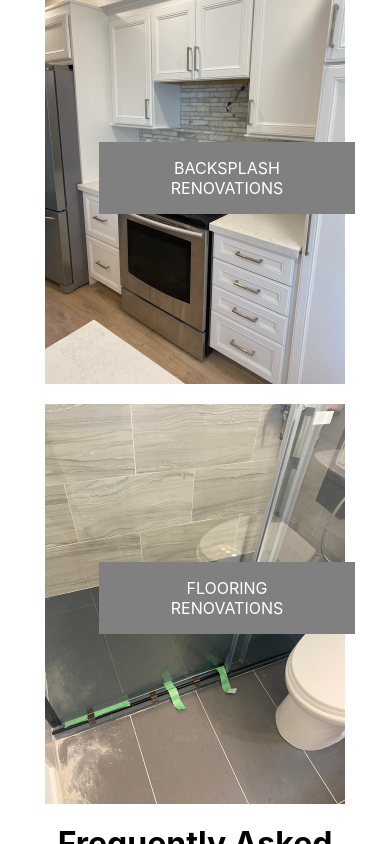
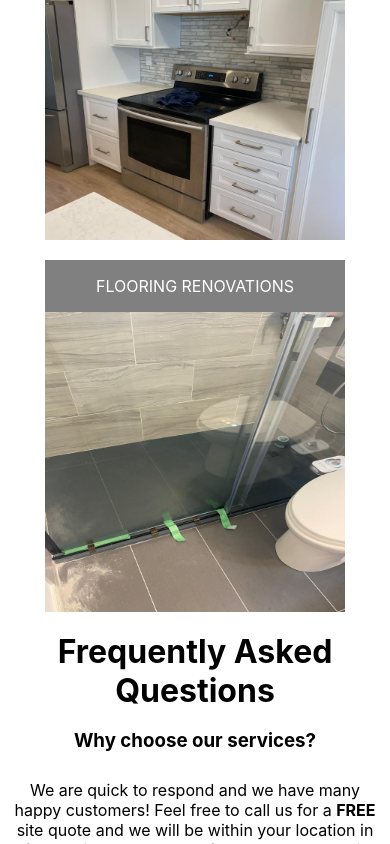
Before and after one commit to leon-chow/jdk-contracting-front-end, a React (Create React App) app: page / in a window 390 px wide. Shown: the part 2481-3325 px from the top of the page. Built offline with nearby package versions, Linux system fonts and the light colour scheme.

Commit message:
Rename form component directory, remove side nav placeholder text, fix gallery text on mobile

```diff
--- a/package.json
+++ b/package.json
@@ -10,6 +10,7 @@
     "@testing-library/jest-dom": "^5.16.5",
     "@testing-library/react": "^13.4.0",
     "@testing-library/user-event": "^13.5.0",
+    "aws-cli": "0.0.2",
     "react": "^18.2.0",
     "react-dom": "^18.2.0",
     "react-scripts": "5.0.1",
@@ -19,7 +20,8 @@
     "start": "react-scripts start",
     "build": "react-scripts build",
     "test": "react-scripts test",
-    "eject": "react-scripts eject"
+    "eject": "react-scripts eject",
+    "deploy": "aws s3 sync build/ s3://jdk-contracting"
   },
   "eslintConfig": {
     "extends": [
--- a/public/index.html
+++ b/public/index.html
@@ -7,7 +7,7 @@
     <meta name="theme-color" content="#000000" />
     <meta
       name="description"
-      content="Web site created using create-react-app"
+      content="JDK Contracting Website"
     />
     <link rel="apple-touch-icon" href="%PUBLIC_URL%/logo192.png" />
     <!--
@@ -24,7 +24,7 @@
       work correctly both with client-side routing and a non-root public URL.
       Learn how to configure a non-root public URL by running `npm run build`.
     -->
-    <title>React App</title>
+    <title>JDK Contracting</title>
   </head>
   <body>
     <noscript>You need to enable JavaScript to run this app.</noscript>
--- a/src/components/body/body.jsx
+++ b/src/components/body/body.jsx
@@ -3,7 +3,7 @@ import Hero from "./hero/hero";
 import About from "./about/about";
 import ImageCarousel from "./imagecarousel/imagecarousel";
 import ImageGallery from "./imagegallery/imagegallery";
-import Contact from "./contactform/contact";
+import Contact from "./contact/contact";
 
 import kitchen from "../../assets/KITCHEN_1.jpg";
 import bathroom from "../../assets/BATHROOM_1.jpg";
--- a/src/components/body/contactform/contact.css
+++ b/src/components/body/contact/contact.css
@@ -4,3 +4,7 @@
     display: block;
     font-style: italic;
 }
+
+.faq-text {
+    padding: 10px;
+}
--- a/src/components/body/contactform/contact.jsx
+++ b/src/components/body/contact/contact.jsx
@@ -1,23 +1,23 @@
 import "./contact.css";
 
-const ContactForm = () => {
+const Contact = () => {
   return (
     <div>
       <h1 className="form-header">Frequently Asked Questions </h1>
       <h3> Why choose our services? </h3>
-      <p>
+      <p className="faq-text">
         We are quick to respond and we have many happy customers! Feel free to
         call us for a <b> FREE </b> site quote and we will be within your
         location in a few business days. Feel free to reach out using the email
         below!
       </p>
       <h3> How do I get my quote? </h3>
-      <p>
+      <p className="faq-text">
         Send me an email with the photos for rooms and the measurements that you
         want to change using the link below!
       </p>
       <h3> How does payment work? </h3>
-      <p>
+      <p className="faq-text">
         After consulting our quotes and choosing our rates, we will charge half
         upfront and collect the rest when it's a job well done!
       </p>
@@ -29,4 +29,4 @@ const ContactForm = () => {
   );
 };
 
-export default ContactForm;
+export default Contact;
--- a/src/components/body/imagegallery/imagegallery.css
+++ b/src/components/body/imagegallery/imagegallery.css
@@ -13,11 +13,6 @@
     backface-visibility: hidden;
 }
 
-@media only screen and (max-width: 400px) {
-    .gallery-image {
-        width: 300px;
-    }
-}
 
 .gallery-text {
     position: absolute;
@@ -27,6 +22,16 @@
     color: white;
     font-size: 16px;
     padding: 16px 32px;
+}
+
+@media only screen and (max-width: 400px) {
+    .gallery-image {
+        width: 300px;
+        height: 300px;
+    }
+    .overlay, .gallery-text {
+        position: unset;
+    }
 }
 
 @media (min-width:1025px) {
--- a/src/components/header/header.jsx
+++ b/src/components/header/header.jsx
@@ -12,7 +12,6 @@ const Header = () => {
         <MenuIcon
           onClick={() => setDisplayMenuState((prevState) => !prevState)}
         />
-        {displayMenu ? <div> displaying menu </div> : <> </>}
       </div>
     </div>
   );
```
Also changed, not shown: 1 other file (tests, documents, lock files or other folders).
